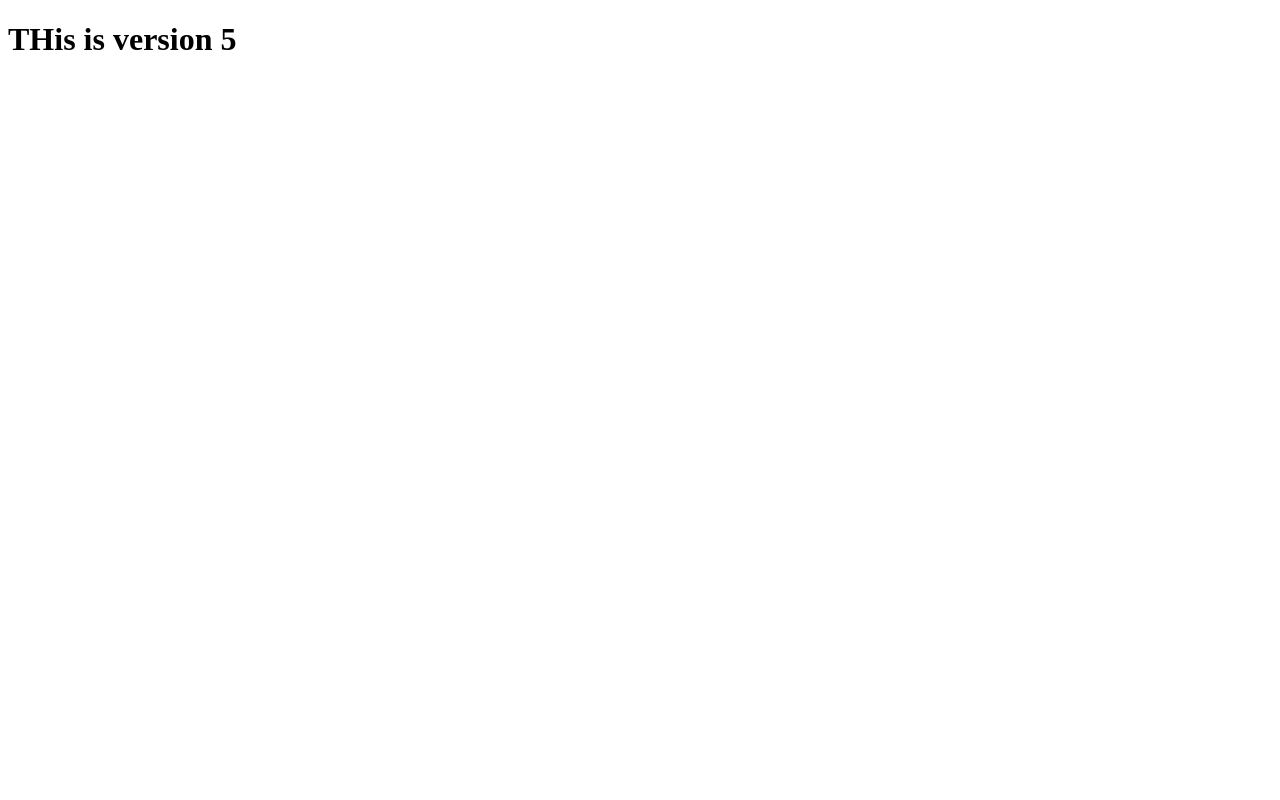
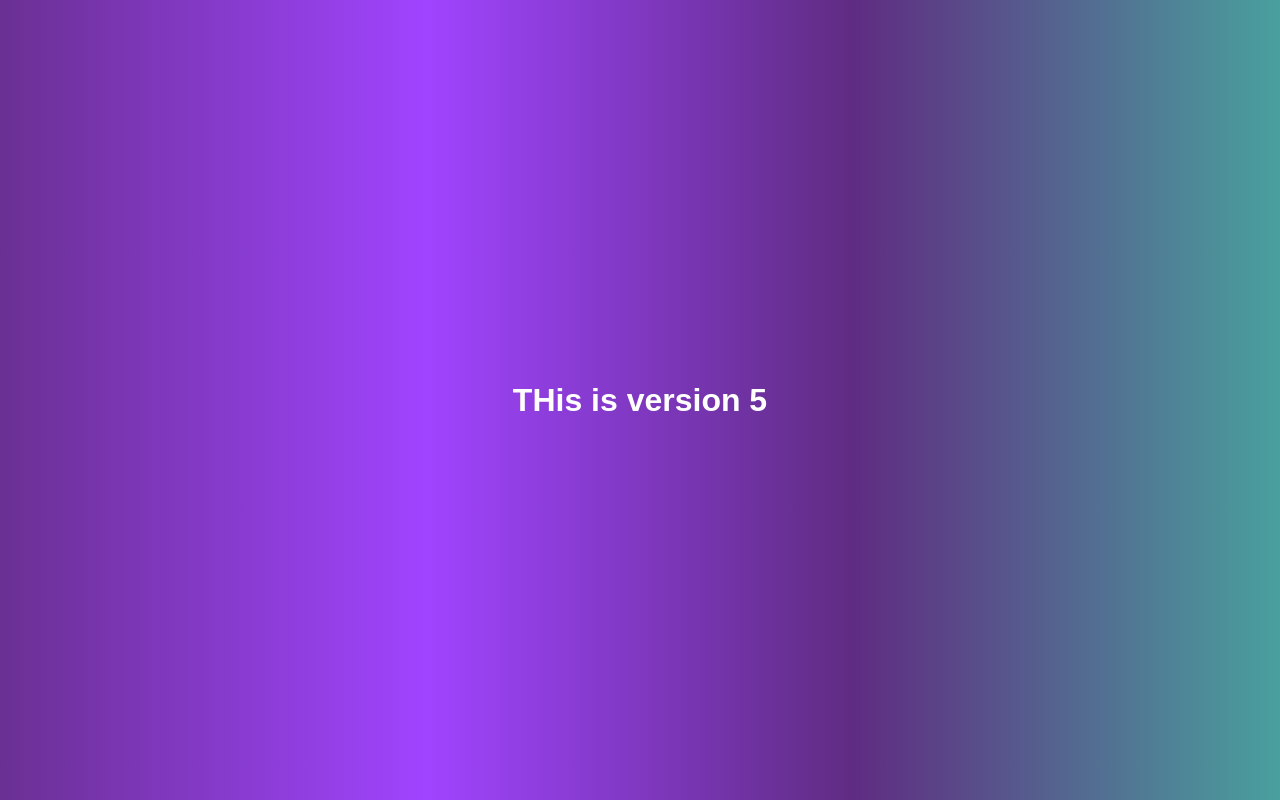
Before and after one commit to KaustubhNimbarte/myrepo, a plain HTML site: page index.html in a window 1280 px wide. Drawn offline with Linux system fonts and the light colour scheme.

Commit message:
Added new style

```diff
--- a/index.html
+++ b/index.html
@@ -3,7 +3,8 @@
 <head>
     <meta charset="UTF-8">
     <meta name="viewport" content="width=device-width, initial-scale=1.0">
-    <title>Document</title>
+    <link rel="stylesheet" href="styles.css"
+
 </head>
 <body>
     <h1> THis is version 5</h1>
--- /dev/null
+++ b/styles.css
@@ -0,0 +1,28 @@
+/* styles.css */
+body {
+    /* Set a gradient background from purple to teal */
+    background: linear-gradient(to right, #6a3093, #a044ff, #5f2c82, #49a09d);
+    font-family: Arial, sans-serif;
+    /* Sets a clean, modern font for the body text */
+    color: white;
+    /* Sets the text color to white for better contrast */
+    margin: 0;
+    /* Removes default margin */
+    padding: 0;
+    /* Removes default padding */
+    display: flex;
+    /* Enables flexbox layout */
+    justify-content: center;
+    /* Centers content horizontally */
+    align-items: center;
+    /* Centers content vertically */
+    height: 100vh;
+    /* Makes the body take the full height of the viewport */
+}
+
+h1 {
+    font-size: 2em;
+    /* Sets the size of the header text */
+    text-align: center;
+    /* Centers the header text */
+}
```
